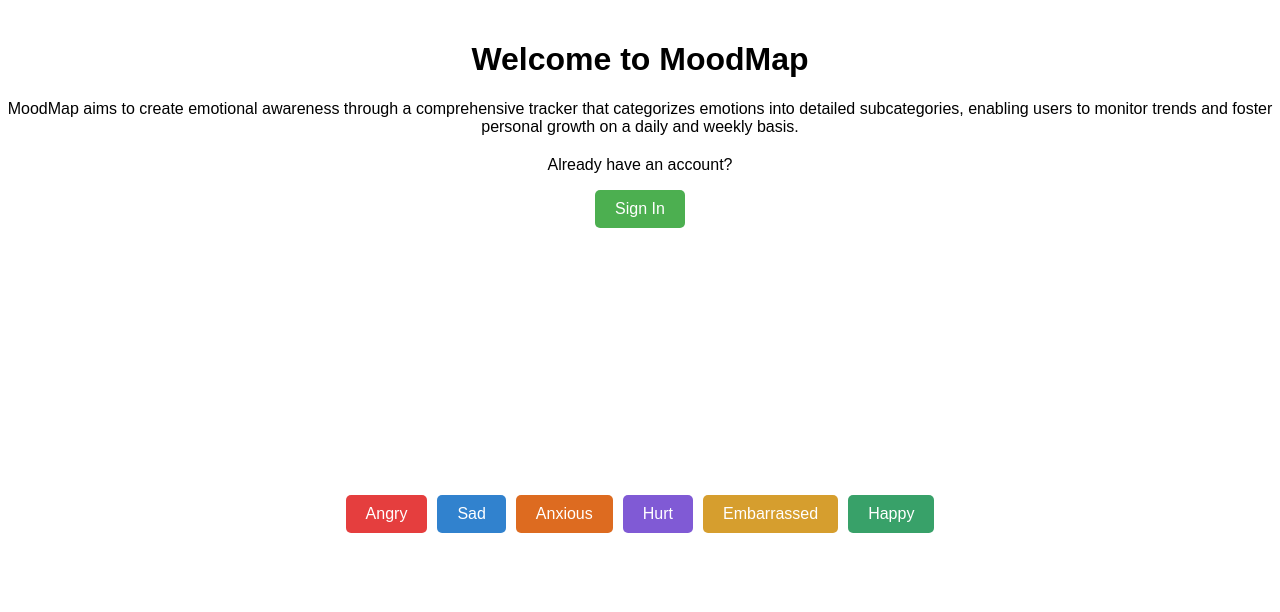
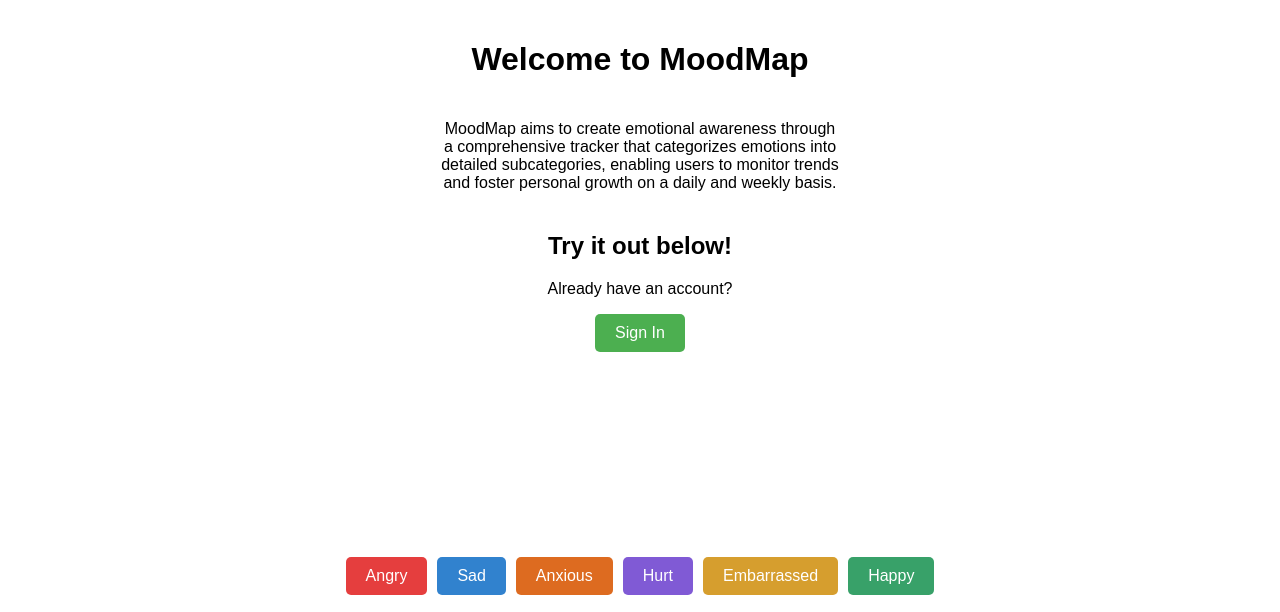
Before and after one commit to software-students-spring2024/2-web-app-exercise-team-11, a Flask app: page / in a window 1280 px wide. Shown: the top 612 px of the page. Run offline with Flask 2, Linux system fonts and the light colour scheme.

Commit message:
updated description centering

```diff
--- a/static/landing.css
+++ b/static/landing.css
@@ -9,10 +9,16 @@ body, html {
     flex-direction: column;
 }
 
-header {
+header, .description {
     text-align: center;
     width: 100%;
     padding: 20px 0;
+}
+
+.description {
+    max-width: 400px;
+    margin: 0 auto;
+    display: block;
 }
 
 #account-actions {
--- a/templates/landing.html
+++ b/templates/landing.html
@@ -9,12 +9,14 @@
 <body>
     <header>
         <h1>Welcome to MoodMap</h1>
-        <p>MoodMap aims to create emotional awareness through a comprehensive tracker that
+        <p class="description">MoodMap aims to create emotional awareness through a comprehensive tracker that
             categorizes emotions into detailed subcategories, enabling users to monitor trends and foster personal growth on a daily and weekly basis.</p>
+        <h2>Try it out below!</h2>
         <div id="account-actions">
             <p>Already have an account?</p>
             <a href="/sign_in" class="action-btn">Sign In</a>
         </div>
+
     </header>
     <div id="emotion-container">
         <div id="main-emotions">
```
